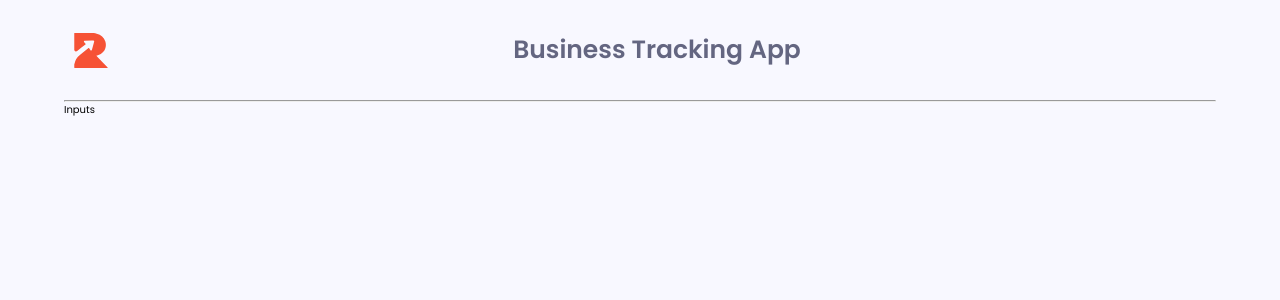
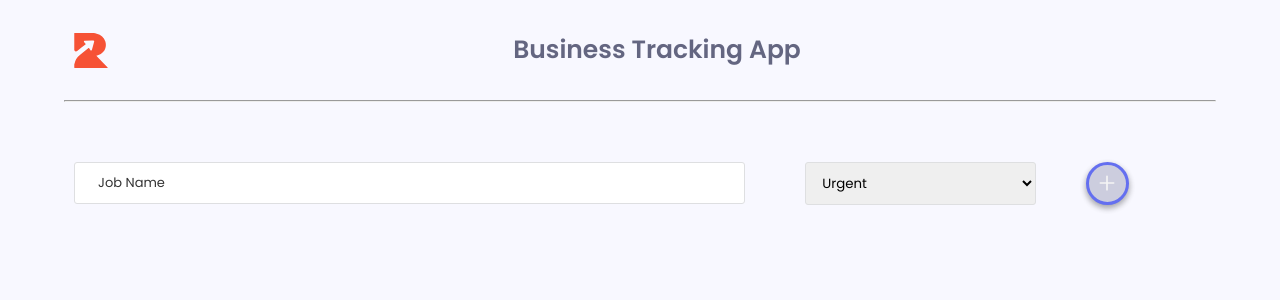
Before and after one commit to atifsimsek/test, a React (Create React App) app: page / in a window 1280 px wide. Shown: the top 300 px of the page. Built offline with nearby package versions, Linux system fonts and the light colour scheme.

Commit message:
Form completed and list started

```diff
--- a/package.json
+++ b/package.json
@@ -9,6 +9,7 @@
     "node-sass": "^8.0.0",
     "react": "^18.2.0",
     "react-dom": "^18.2.0",
+    "react-icons": "^4.7.1",
     "react-scripts": "5.0.1",
     "web-vitals": "^2.1.4"
   },
--- a/src/App.jsx
+++ b/src/App.jsx
@@ -1,11 +1,11 @@
 import Header from "./components/Header";
-import Inputs from "./components/Inputs";
+import Form from "./components/Form";
 
 function App() {
   return (
     <div className="container">
       <Header />
-      <Inputs/>
+      <Form/>
 
 
     </div>
--- /dev/null
+++ b/src/components/Form.jsx
@@ -0,0 +1,36 @@
+import styles from '../styles/modules/form.module.scss'
+import { HiOutlinePlus } from "react-icons/hi"
+
+const Form = () => {
+  return (
+    <section className={styles.form}>
+
+      <form>
+        <div className={styles["form-container"]}>
+          <div className={styles["input-box"]}>
+            <input type="text" />
+            <label>Job Name</label>
+          </div>
+
+          <select>
+            <option value="urgent">Urgent</option>
+            <option value="regular">Regular</option>
+            <option value="trivial">Trivial</option>
+          </select>
+
+
+          <button
+            type='submit'
+            className={styles.btn}>
+            <HiOutlinePlus className={styles.icon} size={20} />
+          </button>
+        </div>
+      </form>
+
+
+
+    </section>
+  )
+}
+
+export default Form
--- a/src/components/Header.jsx
+++ b/src/components/Header.jsx
@@ -4,7 +4,7 @@ import BrandIcon from '../assets/Icon'
 const Header = () => {
   return (
     <header className={styles.header}>
-      <div className={styles.headerContainer}>
+      <div className={styles["header-container"]}>
         <BrandIcon size={35} />
         <h2 className={styles.title}>Business Tracking App</h2>
       </div>
--- a/src/components/Inputs.jsx
+++ /dev/null
@@ -1,9 +0,0 @@
-import React from 'react'
-
-const Inputs = () => {
-  return (
-    <div>Inputs</div>
-  )
-}
-
-export default Inputs
--- a/src/components/index.js
+++ b/src/components/index.js
@@ -1,5 +1,5 @@
 export { default as Header } from "./Header";
-export { default as Inputs } from "./Inputs";
+export { default as Form } from "./Form";
 export { default as Filter } from "./Filter";
 export { default as Footer } from "./Footer";
 export { default as List } from "./List";
--- /dev/null
+++ b/src/styles/modules/form.module.scss
@@ -0,0 +1,107 @@
+.form {
+    padding-top: 5rem;
+
+    .form-container {
+
+        display: flex;
+        align-items: center;
+        gap: 5rem;
+
+        .input-box {
+            position: relative;
+            padding: 1rem;
+            width: 60%;
+
+
+
+
+            input {
+                width: 100%;
+                height: 35px;
+                border: 1px solid var(--gray-2);
+                border-radius: 3px;
+                padding: 2rem;
+                display: block;
+
+
+
+                &:focus {
+                    outline: none;
+                    background-color: transparent;
+                }
+
+
+
+
+                &:focus+label {
+                    background-color: var(--bg-1);
+                    top: 1px;
+                    font-size: 1.2rem;
+                    opacity: 100%;
+
+                }
+
+
+            }
+
+            label {
+                position: absolute;
+                inset: 0;
+                top: 21px;
+                left: 18px;
+                font-size: 1.3rem;
+                text-align: center;
+                pointer-events: none;
+                width: 99px;
+                height: 20px;
+                z-index: 10;
+                transition: all 0.3s ease;
+                opacity: 80%;
+            }
+
+        }
+
+        select {
+            width: 20%;
+            height: 43px;
+            border: 1px solid var(--gray-2);
+            border-radius: 3px;
+            padding-left: 1.2rem;
+            flex-shrink: 0;
+
+            &:focus {
+                outline: none;
+            }
+
+        }
+
+        .btn {
+            width: 43px;
+            height: 43px;
+            border-radius: 50%;
+            background-color: var(--bg-3);
+            border: 3px solid var(--primaryPurple);
+            box-shadow: rgba(0, 0, 0, 0.16) 0px 3px 6px, rgba(0, 0, 0, 0.23) 0px 3px 6px;
+            display: flex;
+            align-items: center;
+            justify-content: center;
+            cursor: pointer;
+            flex-shrink: 0;
+
+            .icon {
+                color: whitesmoke;
+                text-shadow: rgba(0, 0, 0, 0.16) 0px 3px 6px, rgba(0, 0, 0, 0.23) 0px 3px 6px;
+            }
+
+        }
+
+
+    }
+
+
+
+
+
+
+
+}
--- a/src/styles/modules/header.module.scss
+++ b/src/styles/modules/header.module.scss
@@ -1,7 +1,7 @@
 .header {
     color: var(--brandColor);
 
-    .headerContainer {
+    .header-container {
         width: 100%;
         height: 100px;
         padding: 1rem;
```
Also changed, not shown: src/styles/index.css (line endings or trailing spaces), src/styles/modules/Inputs.module.scss (deleted), 1 other file (tests, documents, lock files or other folders).
